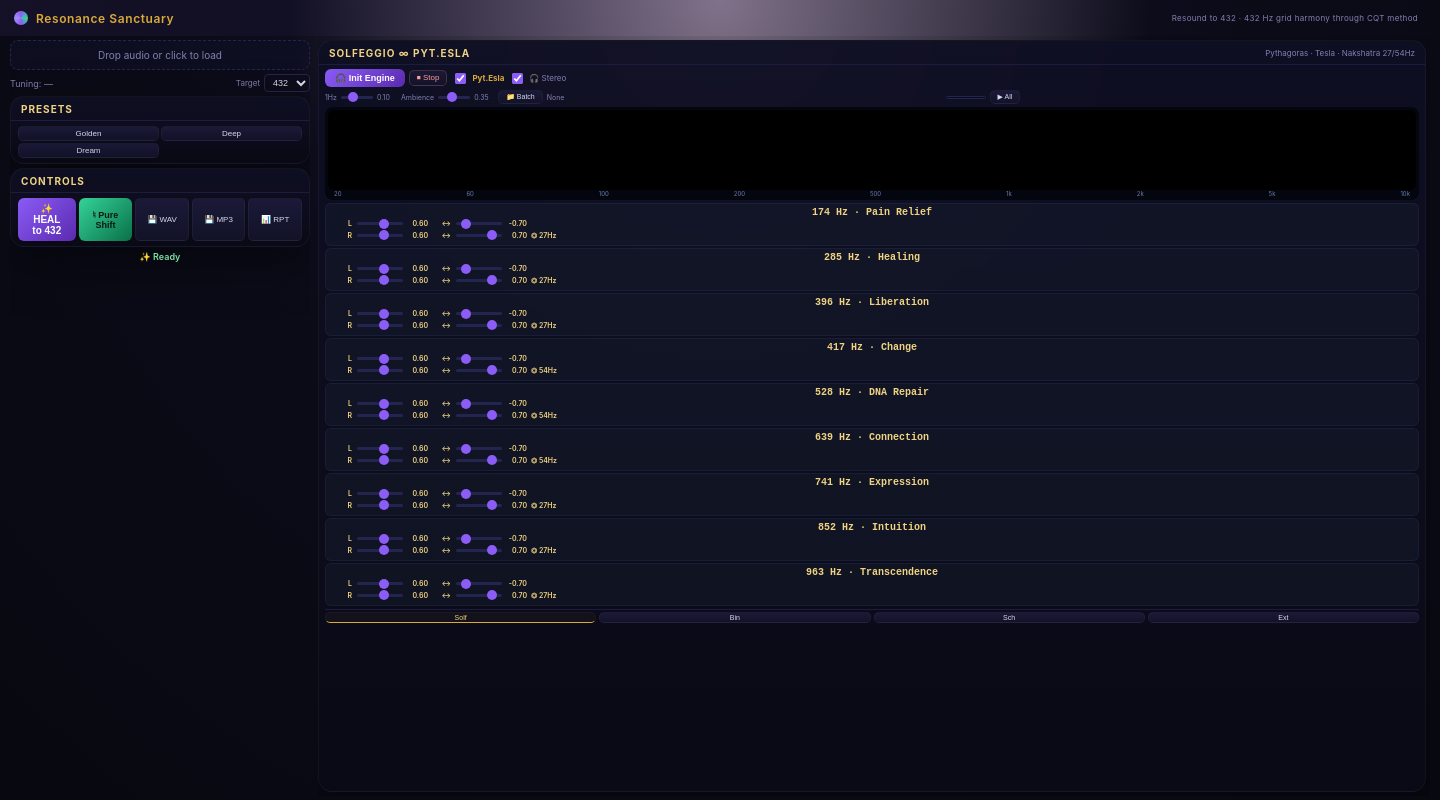
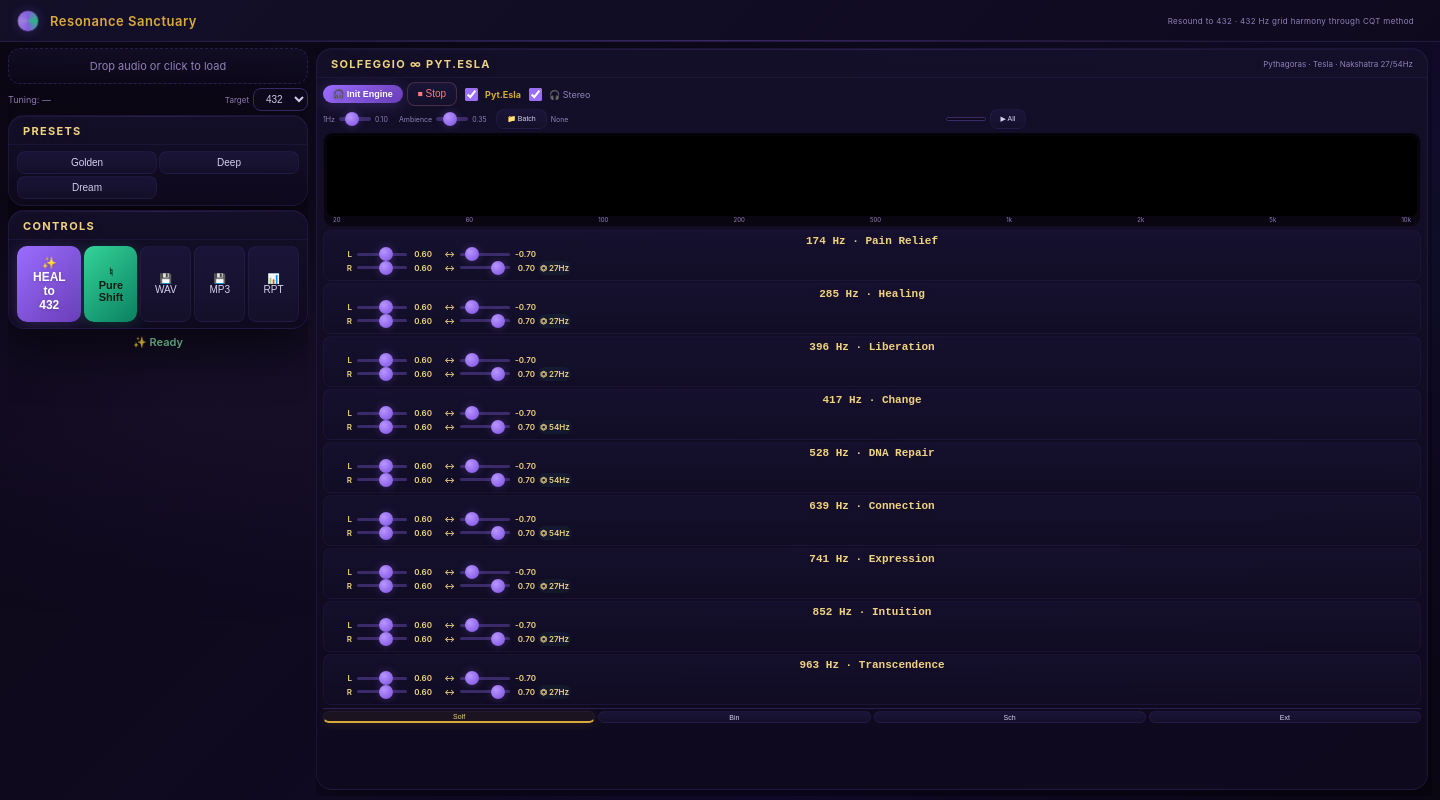
Before and after one commit to quantumthoughter/harmonic-convergence-432, an Electron app: page electron-frontend/index.html in a window 1440 px wide. Drawn offline with Linux system fonts and the light colour scheme.

Commit message:
feat: crystal amethyst theme — glowing buttons, flower of life background, warm textures, bigger controls

```diff
--- a/electron-frontend/index.html
+++ b/electron-frontend/index.html
@@ -16,8 +16,8 @@
     <div class="panel"><div class="panel-h"><h3>Presets</h3></div><div class="panel-b" style="display:grid;grid-template-columns:1fr 1fr;gap:2px" id="presetChips"></div></div>
     <div class="panel"><div class="panel-h"><h3>Controls</h3></div>
       <div class="panel-b" style="display:flex;gap:3px;flex-wrap:wrap">
-        <button class="btn-pri" id="healBtn" style="flex:1">✨ HEAL to 432</button>
-        <button class="btn-sec" id="pureBtn" style="flex:1">♮ Pure Shift</button>
+          <button class="btn-pri" id="healBtn" style="flex:1;font-size:12px;padding:10px 16px">✨ HEAL to 432</button>
+          <button class="btn-sec" id="pureBtn" style="flex:1;font-size:11px;padding:8px 12px">♮ Pure Shift</button>
         <button class="btn-sm" id="sWav" style="flex:1">💾 WAV</button>
         <button class="btn-sm" id="sMp3" style="flex:1">💾 MP3</button>
         <button class="btn-sm" id="rptBtn" style="flex:1">📊 RPT</button>
--- a/electron-frontend/style.css
+++ b/electron-frontend/style.css
@@ -1,40 +1,327 @@
-:root{--bg:#080810;--bg2:#0c0c1a;--panel:#0f0f24;--panel2:#141430;--soft:#1c1c40;--line:#242450;--text:#d8d8f0;--muted:#8080b0;--ameth:#8b5cf6;--ameth2:#a78bfa;--em:#34d399;--em2:#6ee7b7;--gold:#d9aa3a;--gold2:#f0d382;--good:#7be0a4;--bad:#ff9a9a;--shadow:0 18px 50px rgba(0,0,0,.4)}
-*{box-sizing:border-box;user-select:none}body{margin:0;height:100vh;background:radial-gradient(circle at top,rgba(43,20,60,.6) 0%,var(--bg2) 40%,var(--bg) 100%);color:var(--text);font-family:-apple-system,system-ui,sans-serif;font-size:12px;overflow:hidden;display:flex;flex-direction:column}
-.titlebar{-webkit-app-region:drag;height:36px;display:flex;align-items:center;padding:0 14px;gap:8px;flex-shrink:0;background:linear-gradient(90deg,rgba(139,92,246,.08),transparent 50%);font-size:12px;font-weight:600;color:var(--gold);letter-spacing:.6px;user-select:none}
-.titlebar .dot{width:14px;height:14px;border-radius:50%;background:conic-gradient(var(--ameth),var(--em),var(--ameth),var(--ameth2),var(--ameth));-webkit-app-region:no-drag;flex-shrink:0}
+/* ─── RESONANCE SANCTUARY — Crystal Amethyst Theme ─── */
+:root {
+  --bg: #0a0612;
+  --bg2: #0f0a1e;
+  --panel: #14102a;
+  --panel2: #1a1538;
+  --soft: #2a2050;
+  --line: #3a2a6a;
+  --text: #d8d0f0;
+  --muted: #9080b8;
+  --mdim: #605080;
+  --ameth: #9b6dff;
+  --ameth2: #b896ff;
+  --amethGlow: rgba(155, 109, 255, 0.3);
+  --em: #34d399;
+  --em2: #6ee7b7;
+  --gold: #d9aa3a;
+  --gold2: #f0d382;
+  --good: #7be0a4;
+  --bad: #ff7a7a;
+  --shadow: 0 18px 50px rgba(0,0,0,.5);
+  --crystal: radial-gradient(ellipse at 20% 50%, rgba(155,109,255,.08), transparent 50%);
+}
+*{box-sizing:border-box;user-select:none}
+body{
+  margin:0;height:100vh;
+  background: linear-gradient(135deg, var(--bg) 0%, var(--bg2) 40%, #100828 70%, var(--bg) 100%);
+  color: var(--text);
+  font-family: 'Inter', -apple-system, system-ui, sans-serif;
+  font-size: 12px;
+  overflow: hidden;
+  display: flex;
+  flex-direction: column;
+  position: relative;
+}
+/* Flower of Life SVG overlay — subtle background */
+body::after {
+  content: '';
+  position: fixed;
+  inset: 0;
+  opacity: .03;
+  pointer-events: none;
+  background:
+    radial-gradient(circle at 30% 40%, rgba(155,109,255,.15) 0%, transparent 30%),
+    radial-gradient(circle at 70% 60%, rgba(52,211,153,.1) 0%, transparent 30%),
+    repeating-conic-gradient(from 0deg at 50% 50%, transparent 0deg, rgba(155,109,255,.02) 10deg, transparent 20deg);
+  z-index: 0;
+}
+/* Amethyst crystal vignette */
+body::before {
+  content: '';
+  position: fixed;
+  inset: 0;
+  background:
+    radial-gradient(ellipse at 15% 50%, rgba(155,109,255,.06), transparent 40%),
+    radial-gradient(ellipse at 85% 30%, rgba(52,211,153,.04), transparent 40%);
+  pointer-events: none;
+  z-index: 0;
+}
+.titlebar{
+  -webkit-app-region: drag;
+  height: 42px;
+  display: flex;
+  align-items: center;
+  padding: 0 18px;
+  gap: 12px;
+  flex-shrink: 0;
+  background: linear-gradient(135deg, rgba(20,16,42,.95), rgba(15,10,30,.98));
+  border-bottom: 1px solid rgba(155,109,255,.15);
+  font-size: 13px;
+  font-weight: 600;
+  color: var(--gold);
+  letter-spacing: .5px;
+  user-select: none;
+  z-index: 1;
+  position: relative;
+}
+.titlebar::after {
+  content: '';
+  position: absolute;
+  bottom: 0;
+  left: 10%;
+  right: 10%;
+  height: 1px;
+  background: linear-gradient(90deg, transparent, var(--ameth), transparent);
+  opacity: .3;
+}
+.titlebar .dot{
+  width: 20px;
+  height: 20px;
+  border-radius: 50%;
+  background: conic-gradient(var(--ameth), var(--em), var(--ameth), var(--ameth2), var(--ameth));
+  -webkit-app-region: no-drag;
+  flex-shrink: 0;
+  box-shadow: 0 0 12px var(--amethGlow);
+  animation: pulse 4s ease-in-out infinite;
+}
+@keyframes pulse { 0%,100%{opacity:.7;transform:scale(1)} 50%{opacity:1;transform:scale(1.05)} }
 .titlebar span{-webkit-app-region:no-drag}
-.main{display:flex;flex:1;overflow:hidden;padding:0 10px 4px;gap:8px;min-height:0}
-.left{width:300px;min-width:300px;display:flex;flex-direction:column;gap:4px;overflow:hidden;padding:4px 0}
-.right{flex:1;display:flex;flex-direction:column;gap:4px;min-width:0;overflow:hidden;padding:4px 4px 4px 0}
-.panel{background:linear-gradient(180deg,rgba(15,15,36,.96),rgba(10,10,22,.98));border:1px solid rgba(255,255,255,.04);border-radius:14px;box-shadow:var(--shadow);display:flex;flex-direction:column;overflow:hidden;min-height:0}
-.panel-h{display:flex;align-items:center;justify-content:space-between;padding:6px 10px 5px;border-bottom:1px solid var(--soft);flex-shrink:0}
-.panel-h h3{margin:0;font-size:10px;color:var(--gold2);text-transform:uppercase;letter-spacing:.1em;font-weight:700}
-.panel-h span{font-size:8px;color:var(--muted)}
-.panel-b{padding:5px 7px;overflow:auto;min-height:0}
-.dropzone{border:1px dashed var(--line);border-radius:8px;padding:8px;text-align:center;cursor:pointer;background:linear-gradient(180deg,rgba(15,15,36,.8),rgba(20,20,48,.4));font-size:10px;color:var(--muted);transition:.3s;flex-shrink:0}
-.dropzone:hover{border-color:var(--ameth)}.dropzone.ok{border-color:var(--em);color:var(--em2)}
-.row{display:flex;align-items:center;gap:4px}.row label{font-size:8px;color:var(--muted);white-space:nowrap}
-select,input[type="number"]{background:var(--bg2);color:var(--text);border:1px solid var(--line);border-radius:4px;padding:2px 4px;font-size:9px;outline:none}
-.btn-sm{padding:2px 7px;font-size:8px;border-radius:5px;border:1px solid rgba(255,255,255,.04);background:linear-gradient(180deg,#1a1a38,#121228);color:var(--text);cursor:pointer}
-.btn-pri{background:linear-gradient(135deg,var(--ameth),#5a2aaf);color:#fff;font-weight:700;font-size:10px;padding:5px 10px;border:none;border-radius:6px;cursor:pointer}
-.btn-sec{background:linear-gradient(135deg,var(--em),#0a7048);color:#0a1a14;font-weight:700;border:none;border-radius:6px;padding:4px 8px;font-size:9px;cursor:pointer}
-input[type="range"]{-webkit-appearance:none;appearance:none;height:3px;background:var(--line);border-radius:2px;outline:none}
-input[type="range"]::-webkit-slider-thumb{-webkit-appearance:none;width:10px;height:10px;border-radius:5px;background:var(--ameth);cursor:pointer}
-.toggle{display:flex;align-items:center;gap:3px;font-size:8px;color:var(--muted)}.toggle input{width:11px;height:11px;accent-color:var(--ameth)}
-.status{font-size:9px;text-align:center;color:var(--good);font-weight:600;min-height:13px;flex-shrink:0}
-.cqt-container{background:#03060f;border-radius:8px;padding:3px;flex-shrink:0}
+.main{display:flex;flex:1;overflow:hidden;padding:0 8px 4px;gap:8px;min-height:0;position:relative;z-index:1}
+.left{width:300px;min-width:300px;display:flex;flex-direction:column;gap:4px;overflow:hidden;padding:6px 0}
+.right{flex:1;display:flex;flex-direction:column;gap:4px;min-width:0;overflow:hidden;padding:6px 4px 6px 0}
+.panel{
+  background: linear-gradient(180deg, rgba(20,16,42,.94), rgba(15,10,30,.96));
+  border: 1px solid rgba(155,109,255,.1);
+  border-radius: 16px;
+  box-shadow: var(--shadow), inset 0 1px 0 rgba(155,109,255,.04);
+  display: flex;
+  flex-direction: column;
+  overflow: hidden;
+  min-height: 0;
+  position: relative;
+}
+.panel::before {
+  content: '';
+  position: absolute;
+  top: 0;
+  left: 0;
+  right: 0;
+  height: 1px;
+  background: linear-gradient(90deg, transparent, var(--ameth), transparent);
+  opacity: .15;
+}
+.panel-h{
+  display: flex;
+  align-items: center;
+  justify-content: space-between;
+  padding: 8px 14px 6px;
+  border-bottom: 1px solid rgba(155,109,255,.08);
+  flex-shrink: 0;
+}
+.panel-h h3{
+  margin: 0;
+  font-size: 11px;
+  color: var(--gold2);
+  text-transform: uppercase;
+  letter-spacing: .12em;
+  font-weight: 700;
+  text-shadow: 0 0 16px rgba(217,170,58,.15);
+}
+.panel-h span{font-size: 8px; color: var(--muted)}
+.panel-b{padding: 6px 8px; overflow: auto; min-height: 0}
+
+.dropzone{
+  border: 1px dashed rgba(155,109,255,.2);
+  border-radius: 12px;
+  padding: 10px;
+  text-align: center;
+  cursor: pointer;
+  background: linear-gradient(180deg, rgba(20,16,42,.7), rgba(15,10,30,.5));
+  font-size: 11px;
+  color: var(--muted);
+  transition: all .3s;
+  flex-shrink: 0;
+  position: relative;
+  overflow: hidden;
+}
+.dropzone::before {
+  content: '';
+  position: absolute;
+  inset: -1px;
+  border-radius: 12px;
+  background: linear-gradient(135deg, var(--ameth), transparent, var(--em), transparent);
+  opacity: 0;
+  transition: opacity .3s;
+  z-index: -1;
+}
+.dropzone:hover::before { opacity: .15 }
+.dropzone:hover{ border-color: var(--ameth); box-shadow: 0 0 20px var(--amethGlow)}
+.dropzone.ok{ border-color: var(--em); color: var(--em2) }
+
+.row{display:flex;align-items:center;gap:4px}
+.row label{font-size:8px;color:var(--muted);white-space:nowrap}
+select,input[type="number"]{
+  background: rgba(15,10,30,.8);
+  color: var(--text);
+  border: 1px solid var(--line);
+  border-radius: 8px;
+  padding: 4px 8px;
+  font-size: 10px;
+  outline: none;
+  transition: border-color .2s;
+}
+select:focus,input:focus{border-color: var(--ameth); box-shadow: 0 0 8px var(--amethGlow)}
+
+/* ─── BIGGER GLOWING BUTTONS ─── */
+.btn{
+  cursor: pointer;
+  border: none;
+  border-radius: 10px;
+  padding: 8px 14px;
+  font-size: 11px;
+  font-weight: 600;
+  transition: all .2s;
+  position: relative;
+  overflow: hidden;
+}
+.btn-sm{
+  padding: 5px 10px;
+  font-size: 10px;
+  border-radius: 8px;
+  border: 1px solid rgba(155,109,255,.08);
+  background: linear-gradient(180deg, #1a1538, #14102a);
+  color: var(--text);
+  cursor: pointer;
+  transition: all .2s;
+}
+.btn-sm:hover{ border-color: var(--ameth); box-shadow: 0 0 12px var(--amethGlow) }
+
+.btn-pri{
+  background: linear-gradient(135deg, #9b6dff, #6a3db8);
+  color: #fff;
+  font-weight: 700;
+  font-size: 11px;
+  padding: 8px 14px;
+  border: none;
+  border-radius: 10px;
+  cursor: pointer;
+  box-shadow: 0 2px 16px rgba(155,109,255,.25);
+  transition: all .25s;
+  text-shadow: 0 1px 4px rgba(0,0,0,.2);
+}
+.btn-pri:hover{
+  box-shadow: 0 4px 28px rgba(155,109,255,.4);
+  transform: translateY(-1px);
+}
+.btn-pri:active{transform:translateY(0)}
+
+.btn-sec{
+  background: linear-gradient(135deg, #34d399, #0a8060);
+  color: #0a2014;
+  font-weight: 700;
+  border: none;
+  border-radius: 10px;
+  padding: 6px 12px;
+  font-size: 10px;
+  cursor: pointer;
+  box-shadow: 0 2px 16px rgba(52,211,153,.2);
+  transition: all .25s;
+}
+.btn-sec:hover{
+  box-shadow: 0 4px 24px rgba(52,211,153,.35);
+  transform: translateY(-1px);
+}
+
+input[type="range"]{
+  -webkit-appearance: none;
+  appearance: none;
+  height: 4px;
+  background: linear-gradient(90deg, var(--line), rgba(155,109,255,.3));
+  border-radius: 2px;
+  outline: none;
+  transition: all .2s;
+}
+input[type="range"]::-webkit-slider-thumb{
+  -webkit-appearance: none;
+  width: 14px;
+  height: 14px;
+  border-radius: 50%;
+  background: radial-gradient(circle at 35% 35%, #b896ff, #7a4ddf);
+  cursor: pointer;
+  box-shadow: 0 0 8px var(--amethGlow);
+  transition: all .2s;
+}
+input[type="range"]::-webkit-slider-thumb:hover{
+  transform: scale(1.2);
+  box-shadow: 0 0 16px var(--amethGlow);
+}
+.toggle{display:flex;align-items:center;gap:4px;font-size:9px;color:var(--muted);cursor:pointer}
+.toggle input{width:13px;height:13px;accent-color:var(--ameth);cursor:pointer}
+.status{font-size:11px;text-align:center;color:var(--good);font-weight:600;padding:2px 0}
+
+/* CQT */
+.cqt-container{
+  background: linear-gradient(180deg, #05030a, #0a0612);
+  border-radius: 10px;
+  padding: 3px;
+  flex-shrink: 0;
+  border: 1px solid rgba(155,109,255,.08);
+}
 .cqt-container canvas{display:block;width:100%;height:80px;background:#000;border-radius:6px}
-.cqt-labels{display:flex;justify-content:space-between;padding:0 6px;font-size:6px;color:#6a7aa8}
+.cqt-labels{display:flex;justify-content:space-between;padding:0 6px;font-size:6px;color:var(--muted)}
+
 .freq-grid{display:flex;flex-direction:column;gap:2px;overflow-y:auto;flex:1;min-height:0}
-.freq-card{background:rgba(20,28,45,.5);border-radius:6px;padding:3px 6px;border:1px solid rgba(100,120,200,.1);flex-shrink:0}
-.freq-title{font-size:10px;font-weight:700;text-align:center;font-family:monospace;margin-bottom:1px;color:var(--gold2)}
-.ctrl-row{display:flex;align-items:center;gap:3px;margin:1px 0;font-size:7px;color:var(--muted)}
-.ctrl-row input[type="range"]{flex:1;max-width:46px;height:3px}
-.ctrl-row select{font-size:7px;padding:1px 2px;max-width:42px}
-.ctrl-row span{min-width:20px;text-align:right;font-size:7px;color:var(--gold2);font-weight:600}
-.badge{font-size:7px;text-align:center;padding:1px;border-radius:8px;margin-top:1px;color:var(--em)}
-.tab.on{color:var(--gold2)!important;border-bottom:1px solid var(--gold)!important;background:rgba(217,170,58,.04)!important}
-progress{-webkit-appearance:none;appearance:none;height:3px;border-radius:2px;overflow:hidden;background:var(--bg2);border:1px solid var(--line)}
+.freq-card{
+  background: linear-gradient(180deg, rgba(26,21,56,.5), rgba(20,16,42,.3));
+  border-radius: 8px;
+  padding: 4px 8px;
+  border: 1px solid rgba(155,109,255,.06);
+  flex-shrink: 0;
+  transition: all .2s;
+}
+.freq-card:hover{
+  border-color: var(--ameth);
+  box-shadow: 0 0 12px var(--amethGlow);
+}
+.freq-title{font-size:11px;font-weight:700;text-align:center;font-family:monospace;margin-bottom:2px;color:var(--gold2);text-shadow:0 0 8px rgba(217,170,58,.1)}
+.ctrl-row{display:flex;align-items:center;gap:3px;margin:1px 0;font-size:8px;color:var(--muted)}
+.ctrl-row input[type="range"]{flex:1;max-width:50px;height:3px}
+.ctrl-row select{font-size:7px;padding:2px 4px;max-width:46px;border-radius:6px;background:rgba(15,10,30,.8);color:var(--text);border:1px solid var(--line)}
+.ctrl-row select:focus{border-color:var(--ameth)}
+.ctrl-row span{min-width:20px;text-align:right;font-size:8px;color:var(--gold2);font-weight:600}
+.badge{font-size:7px;text-align:center;padding:2px;border-radius:10px;margin-top:1px;color:var(--em);background:rgba(52,211,153,.06)}
+.tab.on{
+  color: var(--gold2) !important;
+  border-bottom: 2px solid var(--gold) !important;
+  background: rgba(217,170,58,.06) !important;
+  box-shadow: 0 2px 12px rgba(217,170,58,.1);
+}
+progress{
+  -webkit-appearance: none;
+  appearance: none;
+  height: 4px;
+  border-radius: 2px;
+  overflow: hidden;
+  background: var(--bg2);
+  border: 1px solid var(--line);
+}
 progress::-webkit-progress-bar{background:var(--bg2)}
-progress::-webkit-progress-value{background:linear-gradient(90deg,var(--ameth),var(--em))}
-::-webkit-scrollbar{width:3px}::-webkit-scrollbar-thumb{background:var(--line);border-radius:2px}
+progress::-webkit-progress-value{
+  background: linear-gradient(90deg, var(--ameth), var(--em));
+  border-radius: 2px;
+}
+::-webkit-scrollbar{width:4px}
+::-webkit-scrollbar-track{background:transparent}
+::-webkit-scrollbar-thumb{background:var(--line);border-radius:2px}
+::-webkit-scrollbar-thumb:hover{background:var(--ameth)}
```
